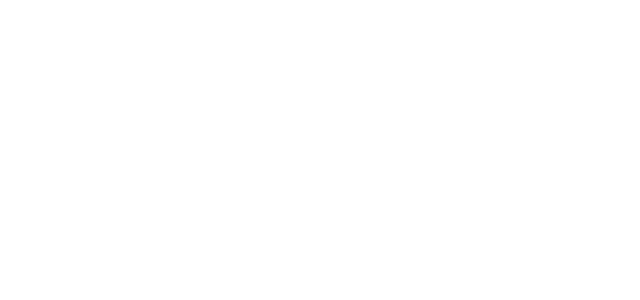
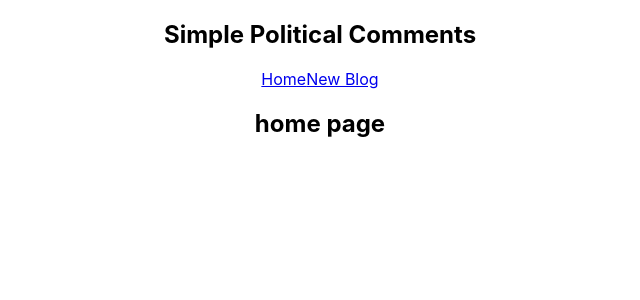
Before and after one commit to wedhimd/simple-political-comments, a JavaScript app: page / in a window 1280 px wide. Shown: the top 300 px of the page, without its empty margins (320-960 px from the left). Built offline with nearby package versions, Linux system fonts and the light colour scheme; the HTML template or start-up script is replaced by a standard one.

Commit message:
add navbar and home componets

```diff
--- a/src/App.js
+++ b/src/App.js
@@ -1,10 +1,16 @@
 
 import './App.css';
+import Navbar from './coomponents/Navbar';
+import Home from './coomponents/Home';
+
 
 function App() {
   return (
     <div className="App">
-
+      <Navbar/>
+      <div className="content">
+        <Home/>
+      </div>
     </div>
   );
 }
--- /dev/null
+++ b/src/coomponents/Home.js
@@ -0,0 +1,9 @@
+const Home = () => {
+    return (
+        <div className="home">
+            <h2>home page</h2>
+        </div>
+     );
+}
+
+export default Home;
--- /dev/null
+++ b/src/coomponents/Navbar.js
@@ -0,0 +1,13 @@
+const Navbar = () => {
+    return (
+        <nav className="navbar">
+            <h1>Simple Political Comments</h1>
+            <div className="links">
+                <a href="/">Home</a>
+                <a href="/create">New Blog</a>
+            </div>
+        </nav>
+     );
+}
+
+export default Navbar;
```
